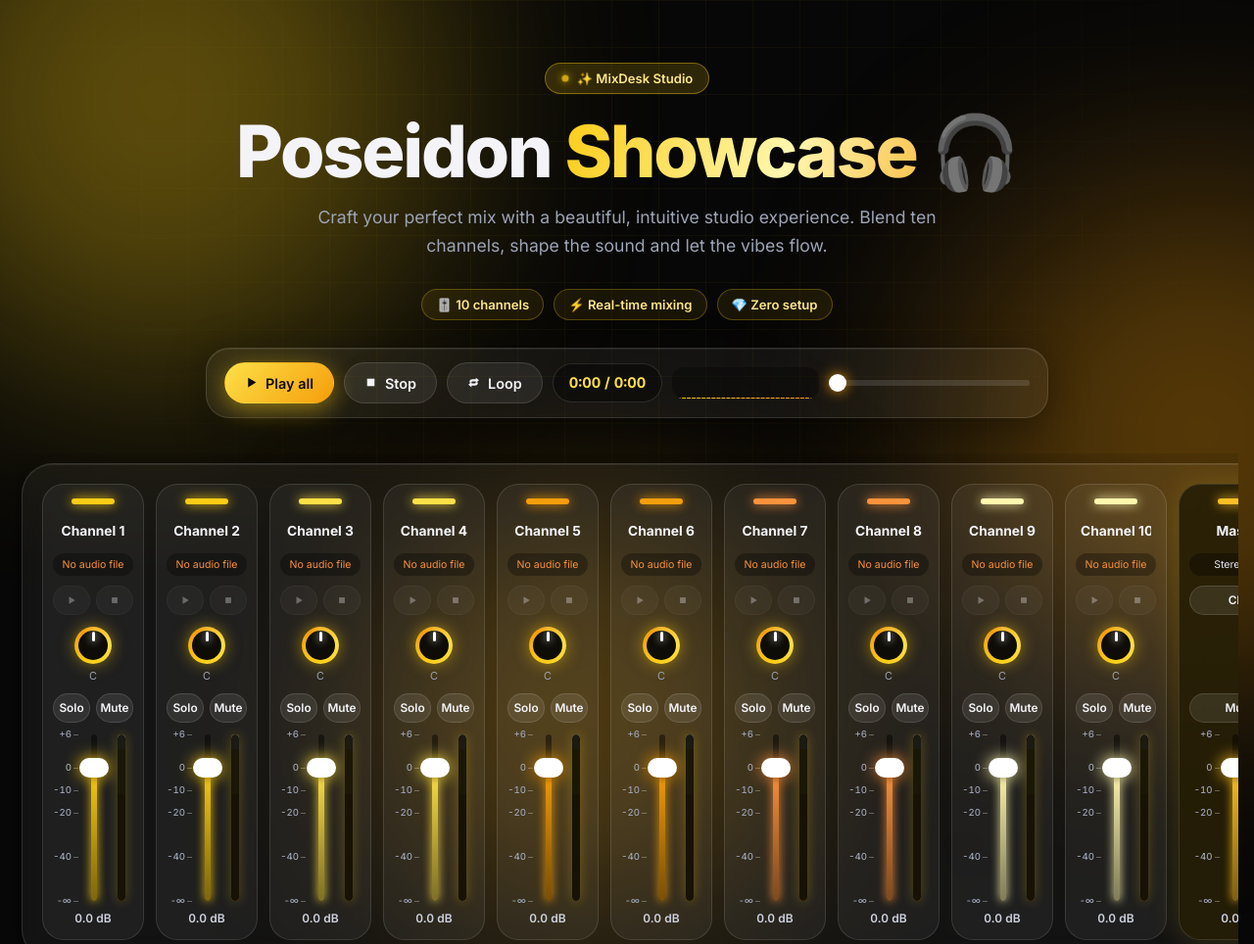
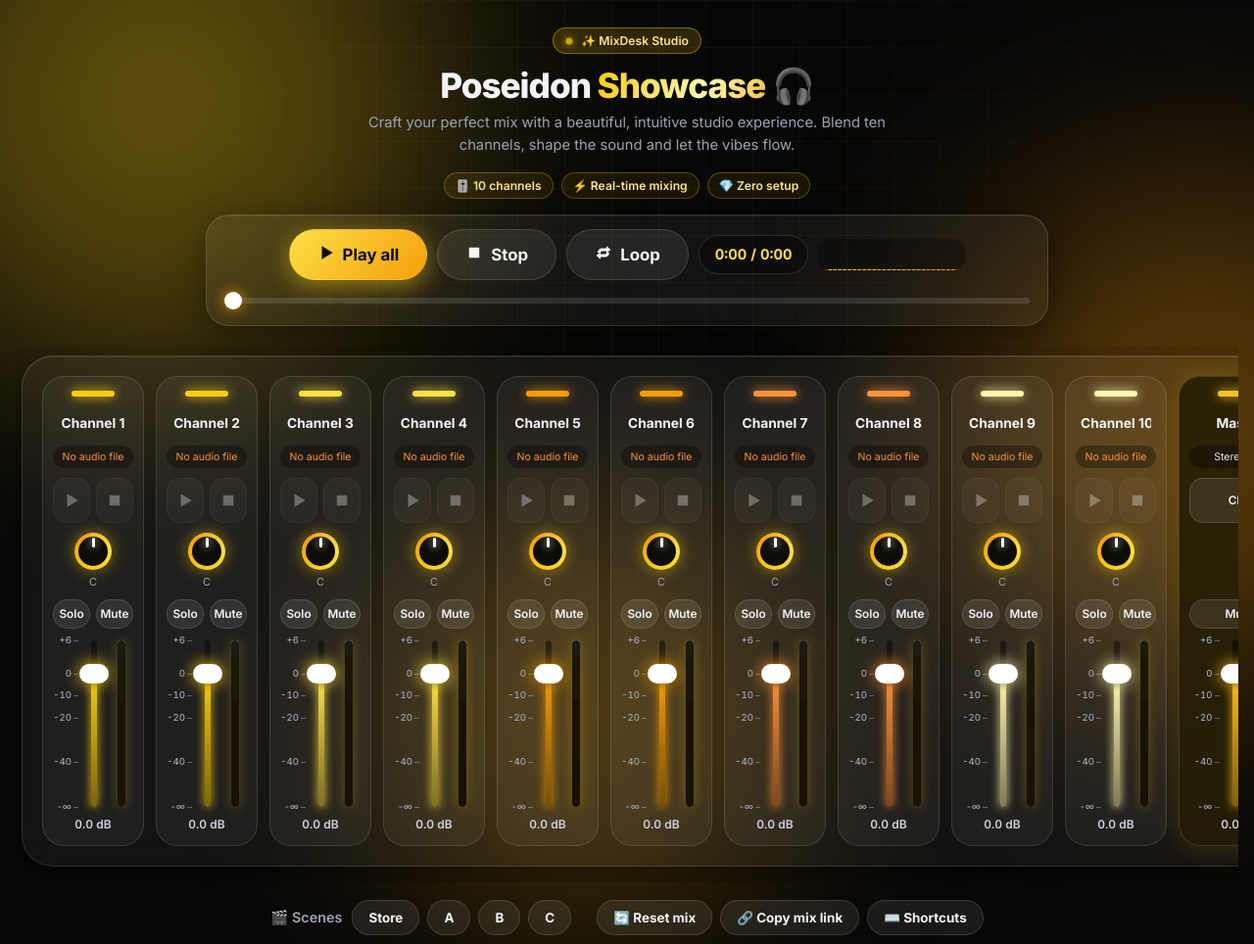
Before and after one commit to retep9/audiomix, a plain HTML site: page index.html in a window 1280 px wide. Shown: the top 964 px of the page at 98% size. Drawn offline with Linux system fonts and the light colour scheme.

Commit message:
Smaller header text, larger play and stop controls
Co-Authored-By: Claude Sonnet 5.5 <noreply@anthropic.com>
Claude-Session: https://claude.ai/code/session_016cEFvutUk1WxeuWexocwNe

```diff
--- a/styles.css
+++ b/styles.css
@@ -51,7 +51,7 @@ body {
   z-index: 1;
   max-width: 900px;
   margin: 0 auto;
-  padding: 64px 20px 28px;
+  padding: 28px 20px 12px;
   text-align: center;
   animation: rise 0.8s ease both;
 }
@@ -59,8 +59,8 @@ body {
 
 .badge {
   display: inline-block;
-  padding: 7px 16px;
-  font-size: 0.82rem;
+  padding: 5px 12px;
+  font-size: 0.76rem;
   font-weight: 600;
   color: #fde68a;
   background: rgba(250, 204, 21, 0.16);
@@ -69,8 +69,8 @@ body {
 }
 
 h1 {
-  margin: 20px 0 14px;
-  font-size: clamp(2.4rem, 7vw, 4.6rem);
+  margin: 14px 0 8px;
+  font-size: clamp(1.6rem, 4vw, 2.2rem);
   font-weight: 800;
   line-height: 1.05;
   letter-spacing: -0.03em;
@@ -84,7 +84,7 @@ h1 {
   color: transparent;
 }
 
-.tag { margin: 0 auto 30px; max-width: 58ch; color: var(--dim); font-size: 1.1rem; line-height: 1.65; }
+.tag { margin: 0 auto 16px; max-width: 58ch; color: var(--dim); font-size: 0.92rem; line-height: 1.55; }
 
 .transport {
   display: flex;
@@ -100,9 +100,9 @@ h1 {
   display: inline-flex;
   align-items: center;
   gap: 8px;
-  height: 42px;
-  padding: 0 20px;
-  font: 600 0.9rem var(--font);
+  height: 52px;
+  padding: 0 28px;
+  font: 700 1.05rem var(--font);
   color: var(--text);
   background: rgba(255, 255, 255, 0.08);
   border: 1px solid var(--glass-edge);
@@ -113,10 +113,11 @@ h1 {
 .tbtn:hover { transform: translateY(-2px); background: rgba(255, 255, 255, 0.14); }
 .tbtn:active { transform: translateY(0) scale(0.97); }
 .tbtn.small { height: 36px; padding: 0 16px; font-size: 0.84rem; }
+.tbtn.small svg { width: 13px; height: 13px; }
 .tbtn.primary { color: #0a0a0a; background: var(--grad); border-color: transparent; box-shadow: 0 6px 24px rgba(250, 204, 21, 0.5); }
 .tbtn.primary:hover { color: #0a0a0a; box-shadow: 0 10px 32px rgba(245, 158, 11, 0.6); background: var(--grad); }
 .tbtn[aria-pressed="true"] { background: rgba(250, 204, 21, 0.25); border-color: var(--violet); box-shadow: 0 0 18px rgba(250, 204, 21, 0.45); }
-.tbtn svg { width: 13px; height: 13px; fill: currentColor; }
+.tbtn svg { width: 18px; height: 18px; fill: currentColor; }
 .tbtn .ico:empty { display: none; }
 
 .lcd {
@@ -225,7 +226,7 @@ main { position: relative; z-index: 1; padding: 8px 16px 0; }
 .track-label.missing { color: #fb923c; }
 
 .row { width: 100%; display: flex; }
-.row-transport { gap: 6px; height: 32px; margin-bottom: 10px; }
+.row-transport { gap: 6px; height: 46px; margin-bottom: 10px; }
 .row-pan { height: 62px; margin-bottom: 6px; flex-direction: column; align-items: center; }
 .row-btns { gap: 6px; height: 30px; margin-bottom: 12px; }
 
@@ -248,6 +249,8 @@ main { position: relative; z-index: 1; padding: 8px 16px 0; }
 .btn:hover:not(:disabled) { background: rgba(255, 255, 255, 0.18); transform: translateY(-1px); }
 .btn:disabled { opacity: 0.35; cursor: not-allowed; }
 .btn svg { width: 10px; height: 10px; fill: currentColor; }
+.row-transport .btn { height: 46px; border-radius: 14px; }
+.row-transport .btn svg { width: 18px; height: 18px; }
 .btn.play.active { background: linear-gradient(135deg, #fde047, #f59e0b); border-color: transparent; color: #0a0a0a; box-shadow: 0 0 18px rgba(250, 204, 21, 0.7); }
 .btn.mute.active { background: linear-gradient(135deg, #ea580c, #f97316); border-color: transparent; box-shadow: 0 0 16px rgba(249, 115, 22, 0.65); }
 .btn.solo.active { background: #fff; border-color: transparent; color: #0a0a0a; box-shadow: 0 0 18px rgba(255, 255, 255, 0.6); }
@@ -358,7 +361,7 @@ body::before {
 .badge { display: inline-flex; align-items: center; gap: 8px; }
 .badge .dot { width: 8px; height: 8px; border-radius: 50%; background: #facc15; box-shadow: 0 0 10px #facc15; animation: pulse 1.8s ease-in-out infinite; }
 
-.chips { display: flex; flex-wrap: wrap; justify-content: center; gap: 10px; margin: 0 0 28px; }
-.chip { padding: 7px 14px; font-size: 0.82rem; font-weight: 600; color: #fde68a; background: rgba(250, 204, 21, 0.08); border: 1px solid rgba(250, 204, 21, 0.28); border-radius: 999px; }
+.chips { display: flex; flex-wrap: wrap; justify-content: center; gap: 8px; margin: 0 0 16px; }
+.chip { padding: 5px 11px; font-size: 0.76rem; font-weight: 600; color: #fde68a; background: rgba(250, 204, 21, 0.08); border: 1px solid rgba(250, 204, 21, 0.28); border-radius: 999px; }
 
 .strip.master { box-shadow: 0 0 30px rgba(250, 204, 21, 0.18); }
```
